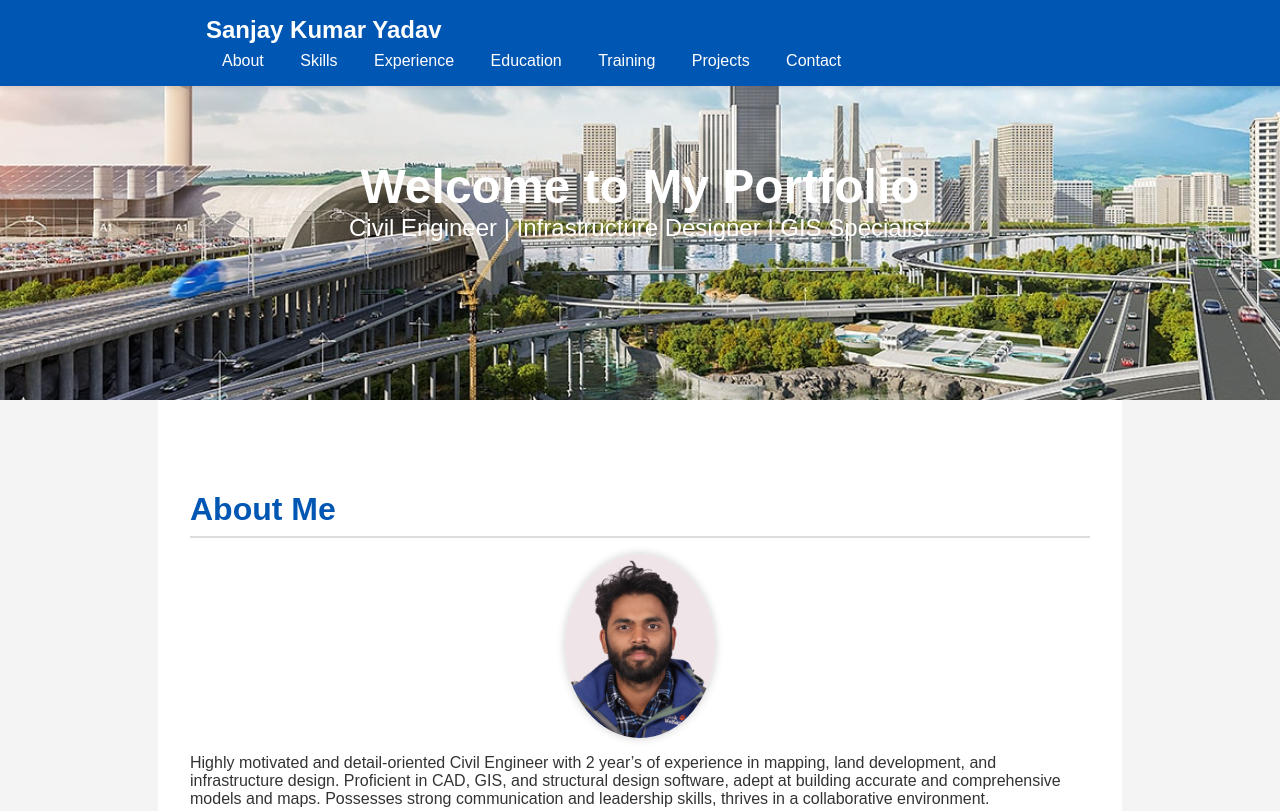
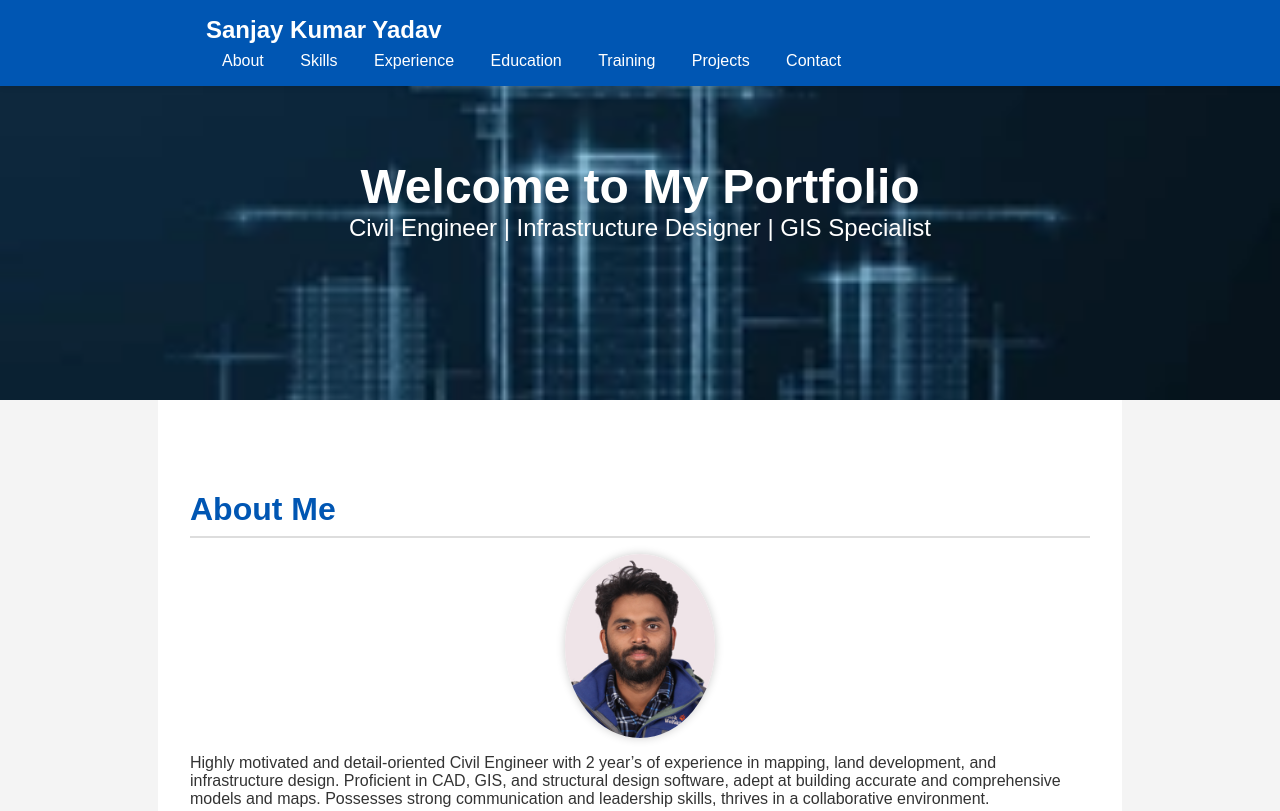
Before and after one commit to Sanzay41/Sanjay-Portfolio, a plain HTML site: page index.html in a window 1280 px wide. Shown: the top 811 px of the page. Drawn offline with Linux system fonts and the light colour scheme.

Commit message:
Update index.html

```diff
--- a/index.html
+++ b/index.html
@@ -88,7 +88,7 @@
             margin: 0;
         }
         .background-image {
-            background-image: url("Image/bim.jpg");
+            background-image: url("Image/image.png");
             background-size: cover;
             background-position: center;
             height: 50vh;
```
